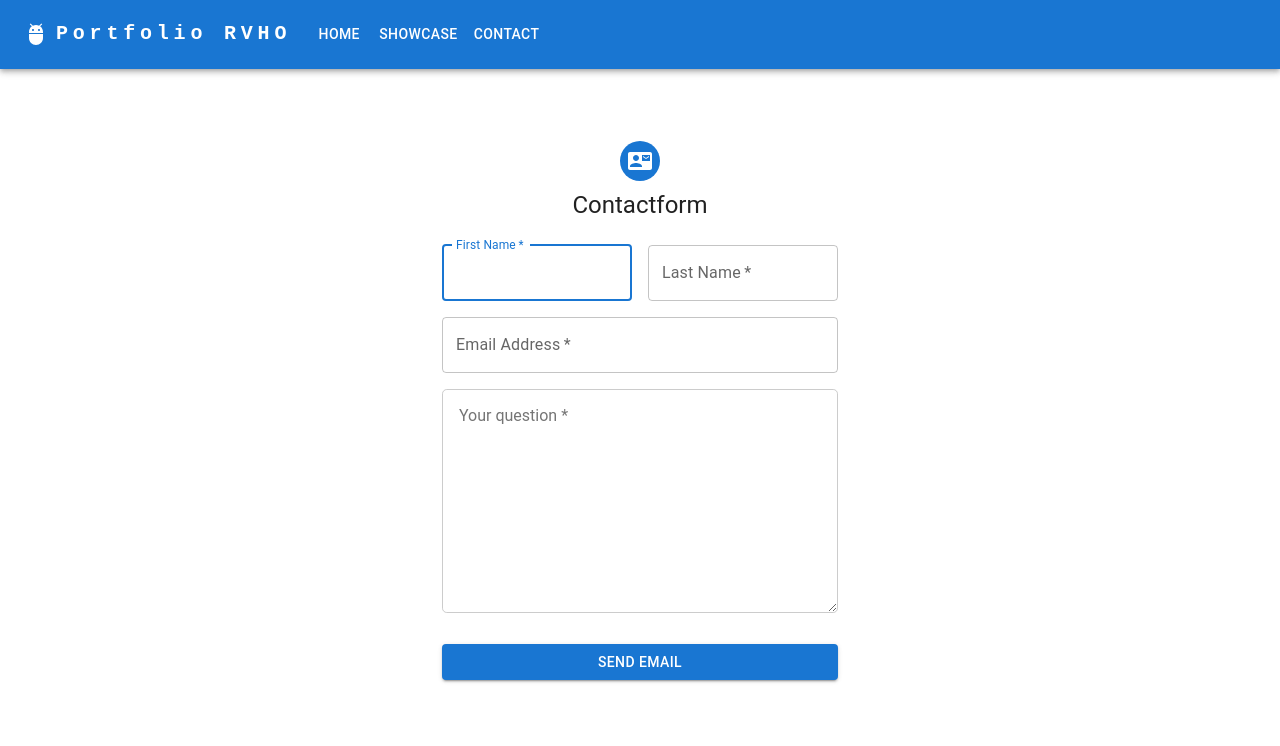
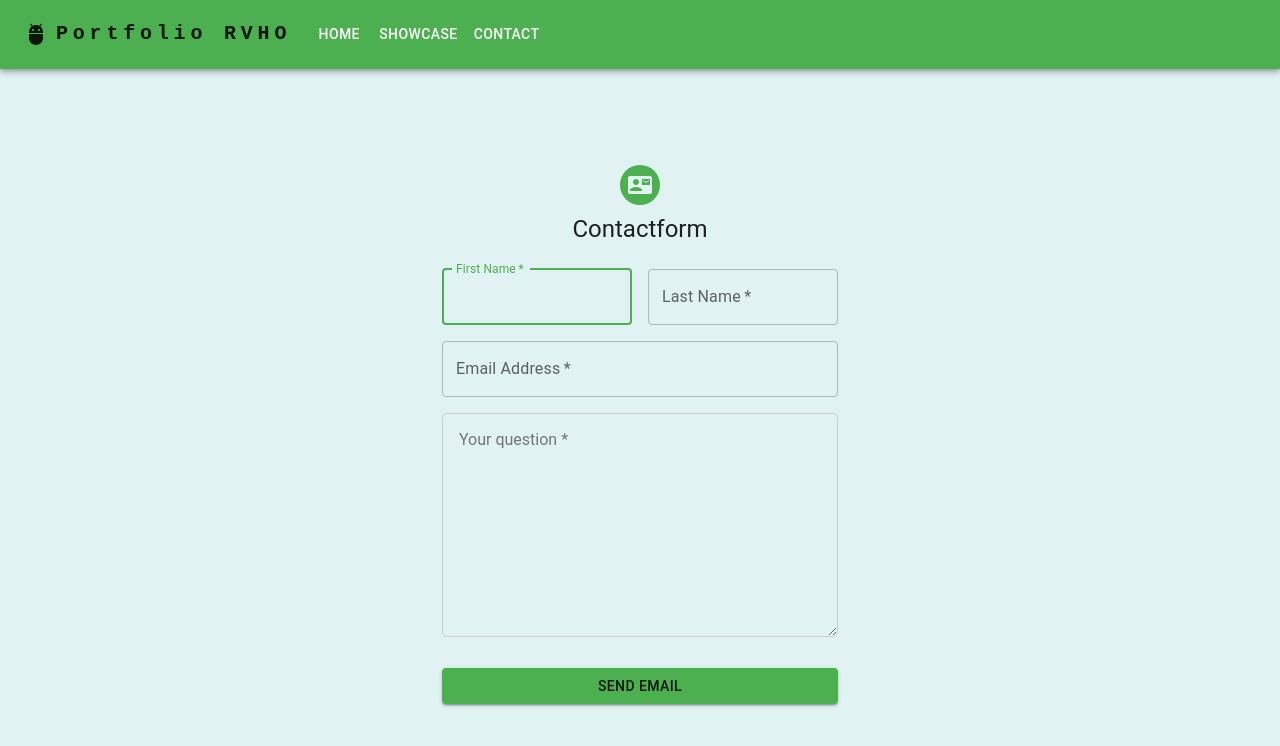
Before and after one commit to SchoolAPRVHO/portfolio, a React (Create React App) app: page /contact in a window 1280 px wide. Shown: the top 746 px of the page. Built offline with nearby package versions, Linux system fonts and the light colour scheme.

Commit message:
added colors

```diff
--- a/src/App.tsx
+++ b/src/App.tsx
@@ -1,4 +1,4 @@
-import React from "react";
+import React, { useState } from "react";
 import { Route, Routes } from "react-router-dom";
 import Contact from "./components/Contact";
 import Nav from "./components/core/Nav";
@@ -6,19 +6,23 @@ import Home from "./components/Home";
 import Showcase from "./components/Showcase";
 import "./styles.css";
 import { ThemeProvider, createTheme } from "@mui/material/styles";
-import { CssBaseline } from "@mui/material";
+import { Button, CssBaseline } from "@mui/material";
 import Showcases from "./components/showcases/Showcases";
+import orangeTheme from "./themes/redOrange";
+import modernTheme from "./themes/modern";
+import greenTheme from "./themes/green";
 
 const App = () => {
-  const darkTheme = createTheme({
-    palette: {
-      mode: "light"
-    },
-  });
+  const [theme, setTheme] = useState(greenTheme);
+  const toggleTheme = () => {
+    setTheme(theme === orangeTheme ? modernTheme : orangeTheme);
+  };
+
   return (
-    <ThemeProvider theme={darkTheme}>
+    <ThemeProvider theme={theme}>
       <CssBaseline />
       <Nav />
+      <Button title="Toggle Theme" onClick={toggleTheme} style={{width:"fit-content"}}></Button>
       <Routes>
         <Route path="/" element={<Home />} />
         <Route path="/showcase"  >
--- a/src/components/core/Nav.tsx
+++ b/src/components/core/Nav.tsx
@@ -115,7 +115,7 @@ const Nav = () => {
               textDecoration: 'none',
             }}
           >
-            LOGO
+            Portfolio RVHO
           </Typography>
           <Box sx={{ flexGrow: 1, display: { xs: 'none', md: 'flex' } }}>
             {pages.map((page, index) => (
--- a/src/components/showcases/Slots/Slots.module.css
+++ b/src/components/showcases/Slots/Slots.module.css
@@ -52,7 +52,6 @@
     font-weight: 900;
     font-size: 3vw;
     text-transform: uppercase;
-    -webkit-background-clip: text;
     -webkit-text-fill-color: transparent;
     animation: animated_text 10s ease-in-out infinite;
 }
--- /dev/null
+++ b/src/themes/green.tsx
@@ -0,0 +1,20 @@
+import { createTheme } from "@mui/material";
+
+const greenTheme = createTheme({
+  palette: {
+    primary: {
+      main: '#4CAF50', // green
+    },
+    secondary: {
+      main: '#8BC34A', // light green
+    },
+    background: {
+      default: '#E0F2F1', // light green
+    },
+    error: {
+      main: '#F44336', // red
+    },
+  },
+});
+
+export default greenTheme;
--- /dev/null
+++ b/src/themes/modern.tsx
@@ -0,0 +1,21 @@
+import { createTheme } from "@mui/material";
+
+const modernTheme = createTheme({
+    palette: {
+        mode: "light",
+        primary: {
+          main: '#3F51B5', // indigo
+        },
+        secondary: {
+          main: '#00BCD4', // teal
+        },
+        background: {
+          default: '#ECEFF1', // blue gray
+        },
+        error: {
+          main: '#F44336', // red
+        }
+      },
+    });
+
+export default modernTheme;
--- /dev/null
+++ b/src/themes/redOrange.tsx
@@ -0,0 +1,31 @@
+import { createTheme } from "@mui/material";
+
+
+const orangeTheme = createTheme({
+  palette: {
+    mode: 'light',
+    primary: {
+      main: '#FF5722',
+    },
+    secondary: {
+      main: '#FF1744',
+    },
+    error: {
+      main: '#F44336',
+    },
+    warning: {
+      main: '#FF9800',
+    },
+    info: {
+      main: '#2196F3',
+    },
+    success: {
+      main: '#4CAF50',
+    },
+    background: {
+      default: '#FFF3E0',
+    }
+  },
+});
+
+export default orangeTheme;
```
